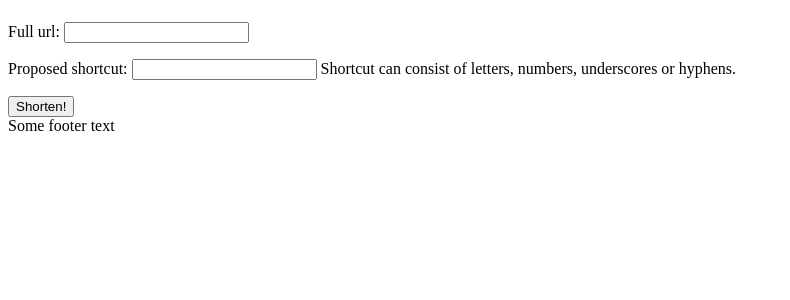
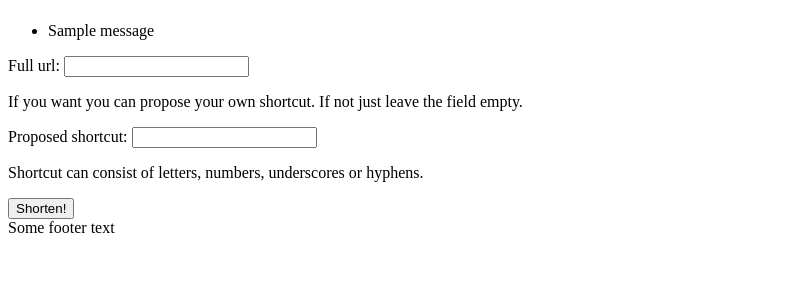
Before and after one commit to bartzu/simple_url_shortener, a Django app: page / in a window 1280 px wide. Shown: the part 58-358 px from the top of the page, without its empty margins (0-790 px from the left). Run offline with Django 3.2, Linux system fonts and the light colour scheme; tables that the repository leaves empty hold one stand-in row (values such as "Sample post"); one stand-in notice (Sample message) is shown.

Commit message:
Completed views

```diff
--- a/shortener/templates/shortener/shorten_url.html
+++ b/shortener/templates/shortener/shorten_url.html
@@ -2,9 +2,33 @@
 
 
 {% block content %}
+    {% if messages %}
+    <ul class="messages">
+        {% for message in messages %}
+        <li{% if message.tags %} class="{{ message.tags }}"{% endif %}>{{ message }}</li>
+        {% endfor %}
+    </ul>
+    {% endif %}
+
     <form action="." method="post" novalidate>
+        {{ form.non_field_errors }}
         {% csrf_token %}
-        {{ form.as_p }}
+
+        {{ form.full_url.errors }}
+        <div class="field-wrapper">
+            {{ form.full_url.label_tag }}
+            {{ form.full_url }}
+        </div>
+
+        <p id="additional-info">If you want you can propose your own shortcut. If not just leave the field empty.</p>
+        {{ form.proposed_shortcut.errors }}
+        <div class="field-wrapper">
+            {{ form.proposed_shortcut.label_tag }}
+            {{ form.proposed_shortcut }}
+        </div>
+        <p class="help-text">
+            {{ form.proposed_shortcut.help_text }}
+        </p>
 
         <input class="btn" type="submit" value="Shorten!" />
     </form>
--- a/shortener/urls.py
+++ b/shortener/urls.py
@@ -6,4 +6,6 @@ app_name = "shortener"
 
 urlpatterns = [
     path('', views.shorten_url, name="shorten_url"),
+    path('show/<slug:shortcut_value>/', views.show_shortcut, name="show_shortcut"),
+    path('<slug:shortcut>', views.redirect_to_url, name="redirect_to_url"),
 ]
--- a/shortener/views.py
+++ b/shortener/views.py
@@ -1,28 +1,66 @@
-from django.shortcuts import render
+from django.shortcuts import render, get_object_or_404
+from django.contrib import messages
+from django.http import HttpResponseRedirect, HttpResponse
+from django.urls import reverse
 
+
+from .utils import url_within_domain, random_shortcut_value
+from .models import FullURL, Shortcut
 from .forms import FullURLForm
 
 
 def shorten_url(request):
     form = FullURLForm()
 
-    print(request.build_absolute_uri())
-
     if request.method == "POST":
         form = FullURLForm(request.POST)
         if form.is_valid():
-            # place for all logic
-            print("form submited correctly")
+            cd = form.cleaned_data
 
-            # get or create long url
+            if url_within_domain(request, cd['full_url']):
+                # do not allow shortening links from current domain
+                message = "You can not shorten the shortener!"
+                messages.error(request, message)
 
-            # if there is a proposed shortcut
-                # is it available?
-                    # yes - create shortcut, redirect to success page
+                return render(request, 'shortener/shorten_url.html', {'form': form})
 
-                    #no - add message and redirect to this view
+            full_url, _ = FullURL.objects.get_or_create(url=cd['full_url'])
+            if cd['proposed_shortcut']:
+                try:
+                    shortcut = Shortcut.objects.get(value=cd['proposed_shortcut'])
+                    # shortcut already exists, get back to the view
+                    message = "Shortcut you have chosen has alredy been used. \
+                        Choose different one or leave the field empty to create random shortcut."
+                    messages.error(request, message)
+                    return render(request, 'shortener/shorten_url.html', {'form': form})
 
-            # create random sc, redirect to success page
+                except Shortcut.DoesNotExist:
+                    shortcut = Shortcut.objects.create(value=cd['proposed_shortcut'],
+                        full_url=full_url)
+
+            else:
+                # create shortcut with random value
+                shortcut = Shortcut(value=random_shortcut_value(), full_url=full_url)
+                shortcut.save()
+
+            return HttpResponseRedirect(reverse('shortener:show_shortcut', args=(shortcut.value,)))
 
 
     return render(request, 'shortener/shorten_url.html', {'form': form})
+
+
+def show_shortcut(request, shortcut_value):
+    sc = get_object_or_404(Shortcut, value=shortcut_value)
+    created_link = request.build_absolute_uri('/' + sc.value)
+
+    context = {
+        'created_link': created_link,
+        'full_url': sc.full_url
+    }
+
+    return render(request, 'shortener/show_shortcut.html', context=context)
+
+
+def redirect_to_url(request, shortcut):
+    shortcut = get_object_or_404(Shortcut, value=shortcut)
+    return HttpResponse(f"Redirecting to: {shortcut.full_url.url}")
```
Also changed, not shown: shortener/templates/shortener/show_shortcut.html (added, +10 -0 lines), shortener/utils.py (added, +44 -0 lines).
